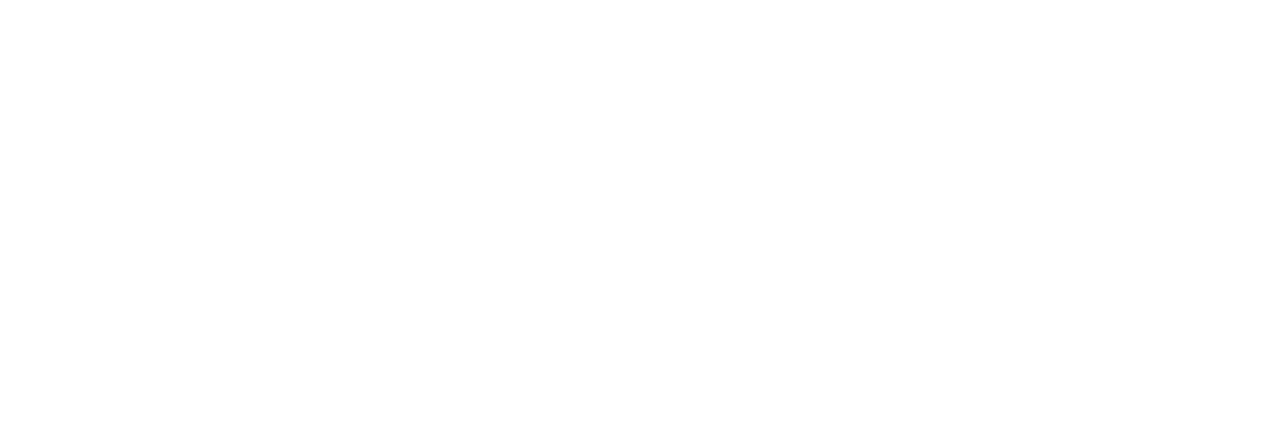
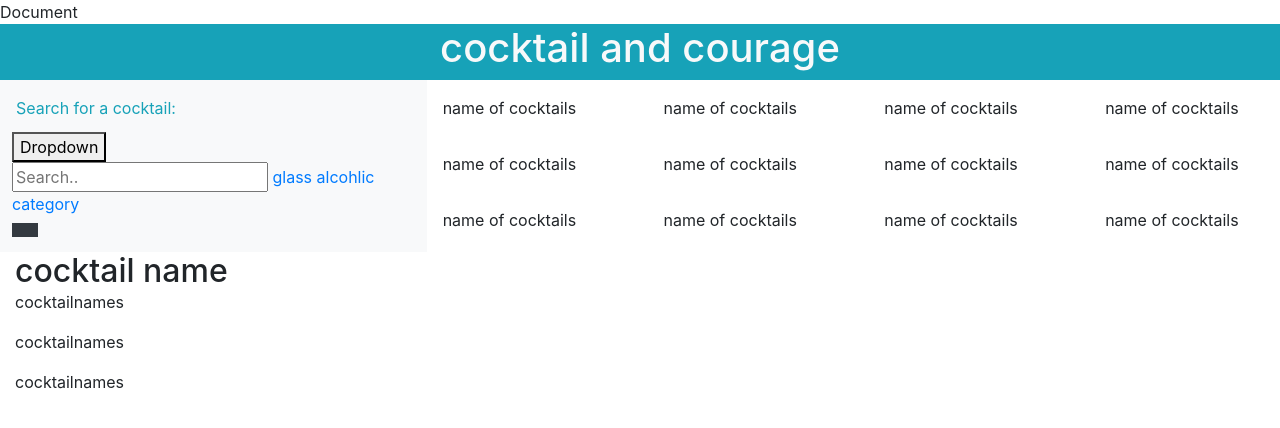
Before and after one commit to jesk3r/Cocktail-and-Courage, a plain HTML site: page index.html in a window 1280 px wide. Drawn offline with nearby package versions, Linux system fonts and the light colour scheme.

Commit message:
html draw up

```diff
--- /dev/null
+++ b/asssets/style.css
@@ -0,0 +1,6 @@
+#myInput:focus {outline: 3px solid #ddd;}
+
+.dropdown {
+  position: relative;
+  display: inline-block;
+}
--- a/index.html
+++ b/index.html
@@ -1,11 +1,166 @@
 <!DOCTYPE html>
 <html lang="en">
 <head>
+
+
     <meta charset="UTF-8">
     <meta name="viewport" content="width=device-width, initial-scale=1.0">
-    <title>Document</title>
+    <link rel="stylesheet" href="https://cdn.jsdelivr.net/npm/bootstrap@4.4.1/dist/css/bootstrap.min.css"
+        integrity="sha384-Vkoo8x4CGsO3+Hhxv8T/Q5PaXtkKtu6ug5TOeNV6gBiFeWPGFN9MuhOf23Q9Ifjh" crossorigin="anonymous">
+    <link rel=""
+        <title>Document</title>
+
+
 </head>
 <body>
+
+
+    <header>
+        <div class="h1-container d-flex translate-middle bg-info justify-content-center">
+            <h1 class="h1 text-light">cocktail and courage</h1>
+        </div>
+    </header>
+
+    <main>
+        <div class="container-fluid">
+            <div class="row page-content">
+                <div class="col-sm-4 bg-light p-1">
+                    <div class="form-container">
+                        <div id="search-form">
+                            <div class="row m-2">
+                                <label for="search-input" class="search-label m-1 text-info">Search for a cocktail:</label>
+                            </div>
+
+
+                            <div class="row m-2">
+
+
+                                <div class="dropdown">
+                                    <button onclick="myFunction()" class="dropbtn">Dropdown</button>
+                                    <div id="myDropdown" class="dropdown-content">
+                                      <input type="text" placeholder="Search.." id="myInput" onkeyup="filterFunction()">
+                                      <a href="#glass">glass</a>
+                                      <a href="#alcohlic">alcohlic</a>
+                                      <a href="#category">category</a>
+
+                                    </div>
+                                  </div>
+
+                                <div class="col-sm-3 p-0">
+                                    <button class="btn bg-dark rounded-0 search-button">
+                                        <i class="fa-solid fa-magnifying-glass" style="color: #ffffff;"></i>
+                                    </button>
+                                </div>
+                        </div>
+                        <div class="past-search-container"></div>
+                        <div id="search-history-container" class="row m-0 search-history-container">
+
+                        </div>
+                    </div>
+                </div>
+
+
+
+            </div>
+            <div class="col-sm-8 p-0">
+                <div class="row row-cols-3 row-cols-lg-4 g-3 g-lg-3">
+                  <div class="col">
+                    <div class="p-3">name of cocktails</div>
+                  </div>
+                  <div class="col">
+                    <div class="p-3">name of cocktails</div>
+                  </div>
+                  <div class="col">
+                    <div class="p-3">name of cocktails</div>
+                  </div>
+                  <div class="col">
+                    <div class="p-3">name of cocktails</div>
+                  </div>
+                  <div class="col">
+                    <div class="p-3">name of cocktails</div>
+                  </div>
+                  <div class="col">
+                    <div class="p-3">name of cocktails</div>
+                  </div>
+                  <div class="col">
+                    <div class="p-3">name of cocktails</div>
+                  </div>
+                  <div class="col">
+                    <div class="p-3">name of cocktails</div>
+                  </div>
+                  <div class="col">
+                    <div class="p-3">name of cocktails</div>
+                  </div>
+                  <div class="col">
+                    <div class="p-3">name of cocktails</div>
+                  </div>
+                  <div class="col">
+                    <div class="p-3">name of cocktails</div>
+                  </div>
+                  <div class="col">
+                    <div class="p-3">name of cocktails</div>
+                  </div>
+                </div>
+              </div>
+
+
+
+
+            </div>
+
+
+            <div class="col-sm-8 p-0">
+                <div id="current-title-container">
+                    <h2 id="cocktail selector" class="current-title d-inline">
+                        cocktail name
+                    </h2>
+
+                    <p class="cocktailname">cocktailnames</p>
+                    <p class="cocktailname">cocktailnames</p>
+                    <p class="cocktailname">cocktailnames </p>
+
+                </div>
+
+
+
+                        </div>
+
+                    </div>
+                </div>
+            </div>
+        </div>
+
+        </div>
+
+
+
+    </main>
+
+
+
+
+
+
+
+
+
+
+
+
+
+
+<script src="https://code.jquery.com/jquery-3.4.1.slim.min.js"
+        integrity="sha384-J6qa4849blE2+poT4WnyKhv5vZF5SrPo0iEjwBvKU7imGFAV0wwj1yYfoRSJoZ+n"
+        crossorigin="anonymous"></script>
+    <script src="https://cdn.jsdelivr.net/npm/popper.js@1.16.0/dist/umd/popper.min.js"
+        integrity="sha384-Q6E9RHvbIyZFJoft+2mJbHaEWldlvI9IOYy5n3zV9zzTtmI3UksdQRVvoxMfooAo"
+        crossorigin="anonymous"></script>
+
+
+  <script src="https://cdn.jsdelivr.net/npm/bootstrap@4.4.1/dist/js/bootstrap.min.js"
+        integrity="sha384-wfSDF2E50Y2D1uUdj0O3uMBJnjuUD4Ih7YwaYd1iqfktj0Uod8GCExl3Og8ifwB6"
+        crossorigin="anonymous"></script>
+
 
 
     <script src="./cocktailAPI.js"></script>
```
